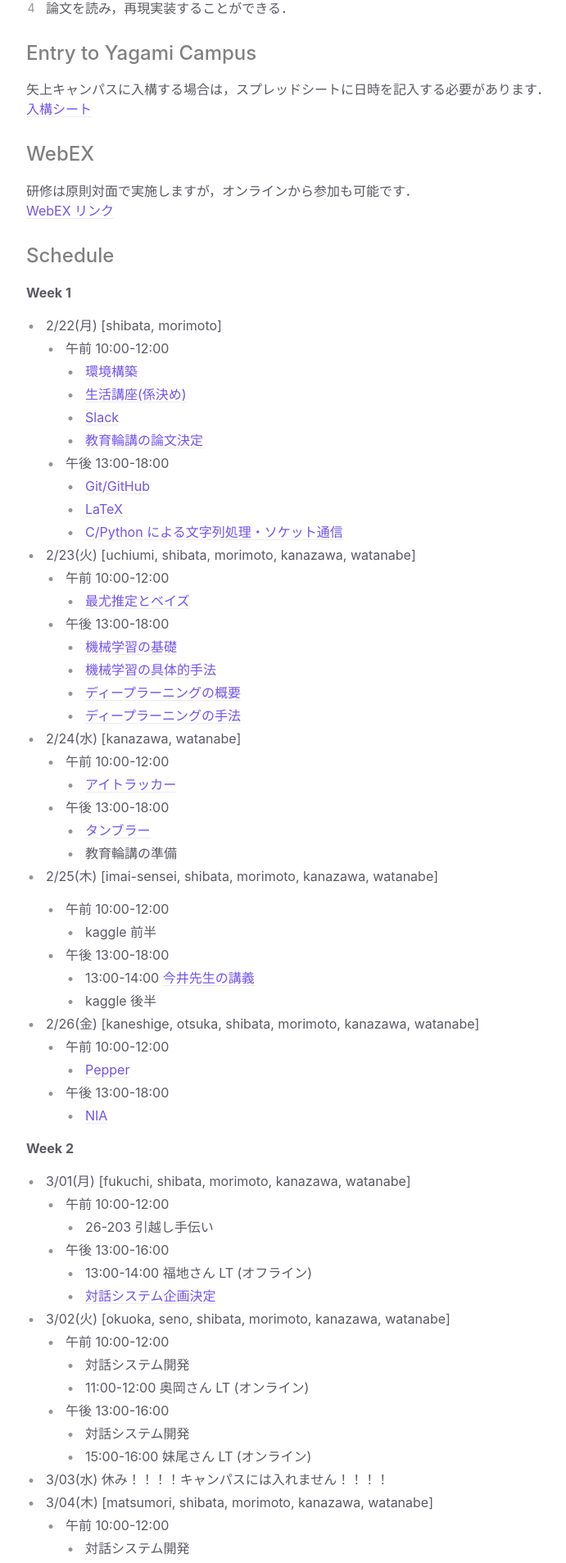
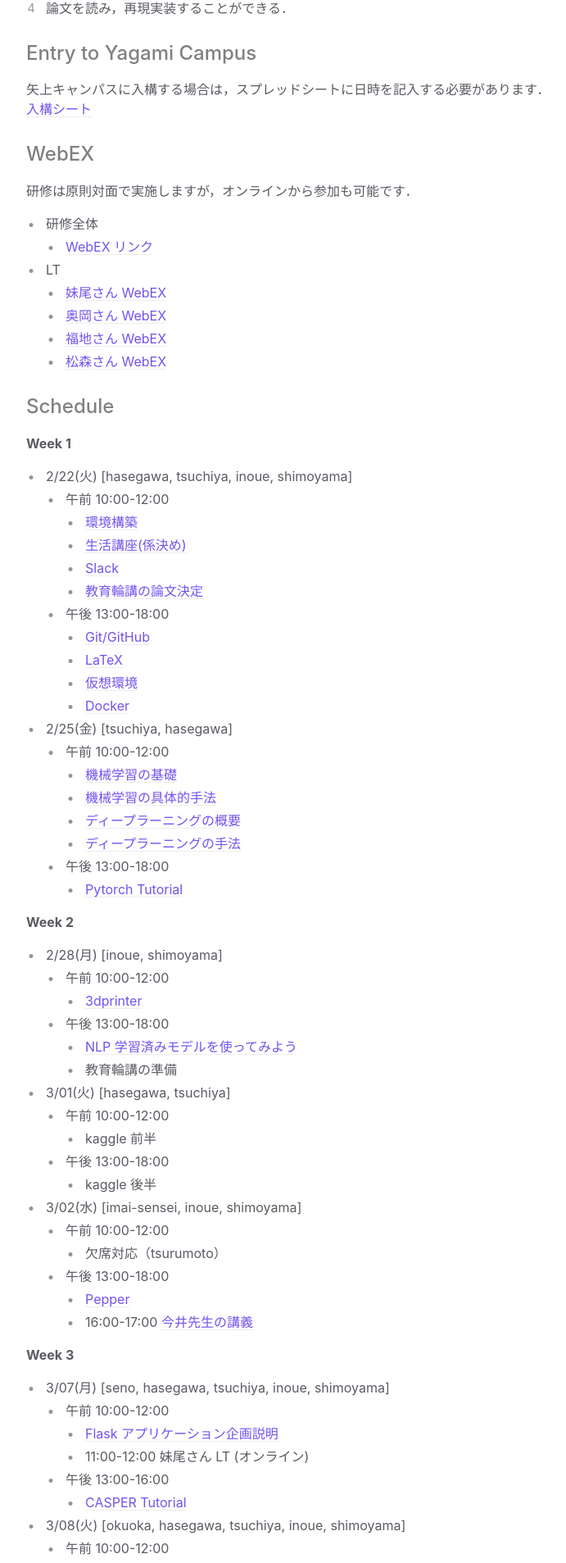
Before and after one commit to imai-laboratory/b4_induction_training, a Jekyll site: the page built from index.md, in a window 1280 px wide. Shown: the part 454-2361 px from the top of the page at 82% size, without its empty margins (372-1063 px from the left). Built offline with Jekyll 4.4.1, drawn with Linux system fonts in a browser that asks for light colours; some of the changed text lies outside the part shown.

Commit message:
update top page

```diff
--- a/index.md
+++ b/index.md
@@ -29,13 +29,20 @@ permalink: /
 ## <font color="Gray">WebEX</font>
 
 研修は原則対面で実施しますが，オンラインから参加も可能です．
-[WebEX リンク](https://keio-students.webex.com/keio-students/j.php?MTID=m87d71a15ac4c58269edb38bbbaf20306)
+
+- 研修全体
+  - [WebEX リンク](https://keio-students.webex.com/keio-students/j.php?MTID=m87d71a15ac4c58269edb38bbbaf20306)
+- LT
+  - [妹尾さん WebEX](https://keio-students.webex.com/keio-students/j.php?MTID=m87d71a15ac4c58269edb38bbbaf20306)
+  - [奥岡さん WebEX](https://keio-students.webex.com/keio-students/j.php?MTID=m87d71a15ac4c58269edb38bbbaf20306)
+  - [福地さん WebEX](https://keio-students.webex.com/keio-students/j.php?MTID=m87d71a15ac4c58269edb38bbbaf20306)
+  - [松森さん WebEX](https://keio-students.webex.com/keio-students/j.php?MTID=m87d71a15ac4c58269edb38bbbaf20306)
 
 ## <font color="Gray">Schedule</font>
 
 **Week 1**
 
-- 2/22(月) [shibata, morimoto]
+- 2/22(火) [hasegawa, tsuchiya, inoue, shimoyama]
   - 午前 10:00-12:00
     - [環境構築](https://docs.google.com/document/d/1J0yfF-K4TyxxtF3Bf-JJ9MRxl1Y2vTJUZ0p7RKwbkCA/edit?usp=sharing)
     - [生活講座(係決め)](https://docs.google.com/document/d/1RA3eUeSNBWeJl7RkmOsN_EK5mJ587xRcmDnhkOjjmzo/edit?usp=sharing)
@@ -44,61 +51,66 @@ permalink: /
   - 午後 13:00-18:00
     - [Git/GitHub](https://www.ailab.ics.keio.ac.jp/b4_induction_training/docs/devops/git.html)
     - [LaTeX](https://www.ailab.ics.keio.ac.jp/b4_induction_training/docs/tex)
-    - [C/Python による文字列処理・ソケット通信](https://www.ailab.ics.keio.ac.jp/b4_induction_training/docs/python)
-- 2/23(火) [uchiumi, shibata, morimoto, kanazawa, watanabe]
+    - [仮想環境](https://www.ailab.ics.keio.ac.jp/b4_induction_training/docs/python)
+    - [Docker](https://www.ailab.ics.keio.ac.jp/b4_induction_training/docs/python)
+- 2/25(金) [tsuchiya, hasegawa]
   - 午前 10:00-12:00
-    - [最尤推定とベイズ](https://drive.google.com/file/d/1lKGGzoTX8_3ue4h4YrPs0z5Zgz7J-4Tx/view?usp=sharing)
-  - 午後 13:00-18:00
     - [機械学習の基礎](https://www.ailab.ics.keio.ac.jp/b4_induction_training/docs/dlg/chapter2.html)
     - [機械学習の具体的手法](https://www.ailab.ics.keio.ac.jp/b4_induction_training/docs/dlg/chapter3.html)
     - [ディープラーニングの概要](https://www.ailab.ics.keio.ac.jp/b4_induction_training/docs/dlg/chapter5.html)
     - [ディープラーニングの手法](https://www.ailab.ics.keio.ac.jp/b4_induction_training/docs/dlg/chapter6.html)
-- 2/24(水) [kanazawa, watanabe]
+  - 午後 13:00-18:00
+    - [Pytorch Tutorial](https://www.ailab.ics.keio.ac.jp/b4_induction_training/docs/dlg/chapter2.html)
+
+**Week 2**
+
+- 2/28(月) [inoue, shimoyama]
   - 午前 10:00-12:00
-    - [アイトラッカー](https://docs.google.com/presentation/d/1T5H-t5PVkjr_Xzy4uugtSXT1NLJ45Mig6zgGE2EeZ7A/edit?usp=sharing)
+    - [3dprinter](https://docs.google.com/presentation/d/1T5H-t5PVkjr_Xzy4uugtSXT1NLJ45Mig6zgGE2EeZ7A/edit?usp=sharing)
   - 午後 13:00-18:00
-    - [タンブラー](https://drive.google.com/file/d/1rT1QfkcWQEsQ3ajypOq242NLrF5TnJ6v/view?usp=sharing)
+    - [NLP 学習済みモデルを使ってみよう](https://drive.google.com/file/d/1rT1QfkcWQEsQ3ajypOq242NLrF5TnJ6v/view?usp=sharing)
     - 教育輪講の準備
-- 2/25(木) [imai-sensei, shibata, morimoto, kanazawa, watanabe]
-
+- 3/01(火) [hasegawa, tsuchiya]
   - 午前 10:00-12:00
     - kaggle 前半
   - 午後 13:00-18:00
-    - 13:00-14:00 [今井先生の講義](https://drive.google.com/file/d/1DQIOJiGe4nIRctc6tkM1lUuSufUaonbD/view?usp=sharing)
     - kaggle 後半
+- 3/02(水) [imai-sensei, inoue, shimoyama]
+  - 午前 10:00-12:00
+    - 欠席対応（tsurumoto）
+  - 午後 13:00-18:00
+    - [Pepper](https://docs.google.com/presentation/d/1DzaGYKmhlk0JJFt71uKjwHtIdbj1QPNhfdD24gP4oNU/edit?usp=sharing)
+    - 16:00-17:00 [今井先生の講義](https://drive.google.com/file/d/1DQIOJiGe4nIRctc6tkM1lUuSufUaonbD/view?usp=sharing)
 
-- 2/26(金) [kaneshige, otsuka, shibata, morimoto, kanazawa, watanabe]
+**Week 3**
+
+- 3/07(月) [seno, hasegawa, tsuchiya, inoue, shimoyama]
   - 午前 10:00-12:00
-    - [Pepper](https://docs.google.com/presentation/d/1DzaGYKmhlk0JJFt71uKjwHtIdbj1QPNhfdD24gP4oNU/edit?usp=sharing)
-  - 午後 13:00-18:00
-    - [NIA](https://docs.google.com/document/d/1RIH71oJKG_-oPf8TMzsOYZyTXldn5WBvv2Azxlo6plc/edit?usp=sharing)
-
-**Week 2**
-
-- 3/01(月) [fukuchi, shibata, morimoto, kanazawa, watanabe]
+    - [Flask アプリケーション企画説明](https://docs.google.com/presentation/d/16l3pusMdl8IeMmZrmE7wiqnFF5rIB2FGg85FhCzeKZM/edit?usp=sharing)
+    - 11:00-12:00 妹尾さん LT (オンライン)
+  - 午後 13:00-16:00
+    - [CASPER Tutorial](https://docs.google.com/presentation/d/16l3pusMdl8IeMmZrmE7wiqnFF5rIB2FGg85FhCzeKZM/edit?usp=sharing)
+- 3/08(火) [okuoka, hasegawa, tsuchiya, inoue, shimoyama]
   - 午前 10:00-12:00
-    - 26-203 引越し手伝い
+    - Flask アプリケーション開発
   - 午後 13:00-16:00
+    - 13:00-14:00 奥岡さん LT (オンライン)
+    - Flask アプリケーション開発
+- 3/09(水) [fukuchi, hasegawa, tsuchiya, inoue, shimoyama]
+  - 午前 10:00-12:00
+    - Flask アプリケーション開発
+  - 午後 13:00-16:00
+    - Flask アプリケーション開発
     - 13:00-14:00 福地さん LT (オフライン)
-    - [対話システム企画決定](https://docs.google.com/presentation/d/16l3pusMdl8IeMmZrmE7wiqnFF5rIB2FGg85FhCzeKZM/edit?usp=sharing)
-- 3/02(火) [okuoka, seno, shibata, morimoto, kanazawa, watanabe]
+- 3/10(木) [matsumori, hasegawa, tsuchiya, inoue, shimoyama]
   - 午前 10:00-12:00
-    - 対話システム開発
-    - 11:00-12:00 奥岡さん LT (オンライン)
+    - Flask アプリケーション開発
   - 午後 13:00-16:00
-    - 対話システム開発
-    - 15:00-16:00 妹尾さん LT (オンライン)
-- 3/03(水) 休み！！！！キャンパスには入れません！！！！
-- 3/04(木) [matsumori, shibata, morimoto, kanazawa, watanabe]
-  - 午前 10:00-12:00
-    - 対話システム開発
-  - 午後 13:00-16:00
-    - 13:00-14:00 松森さん LT (オフライン)
-- 3/05(金) [imai-sensei, shibata, morimoto, kanazawa, watanabe]
-  - 午前 10:00-12:00
-    - ジェネラルミーティング
+    - Flask アプリケーション開発
+    - 15:00-16:00 松森さん LT (オフライン)
+- 3/11(金) [imai-sensei, hasegawa, tsuchiya, inoue, shimoyama]
   - 午後 14:00-15:00
-    - 対話システム発表会
+    - Flask アプリケーション発表会
 
 ## <font color="Gray">News</font>
 
```
